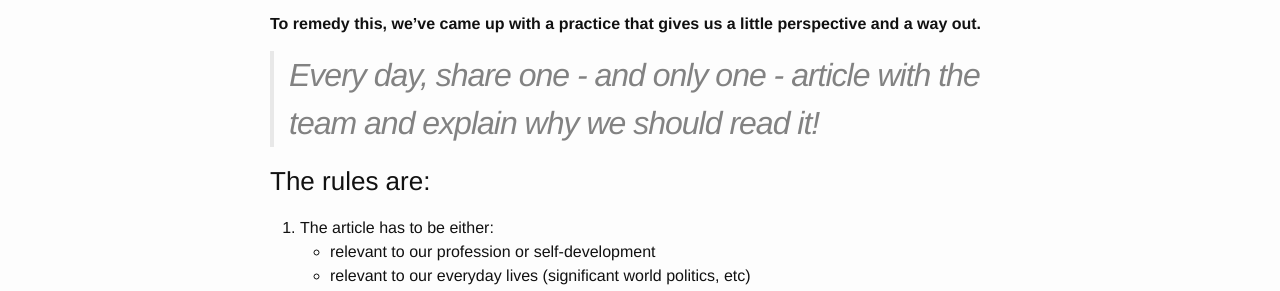
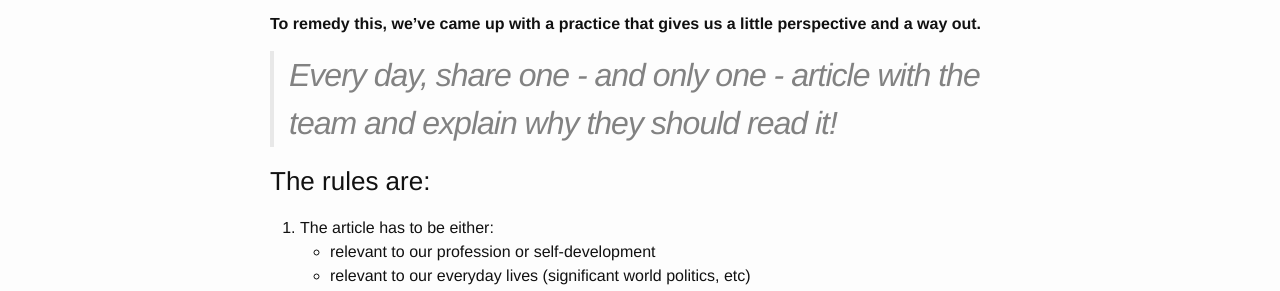
Before and after one commit to meza/test-gh, a Jekyll site: the page built from about.md, in a window 1280 px wide. Shown: the part 500-791 px from the top of the page. Built offline with Jekyll 4.4.1, drawn with Linux system fonts in a browser that asks for light colours.

Commit message:
wording fix

```diff
--- a/about.md
+++ b/about.md
@@ -25,7 +25,7 @@ bad. Very bad!
 __To remedy this, we've came up with a practice that gives us a little perspective
 and a way out.__
 
-> ## Every day, share one - and only one - article with the team and explain why we should read it!
+> ## Every day, share one - and only one - article with the team and explain why they should read it!
 
 ### The rules are:
 1. The article has to be either:
```
